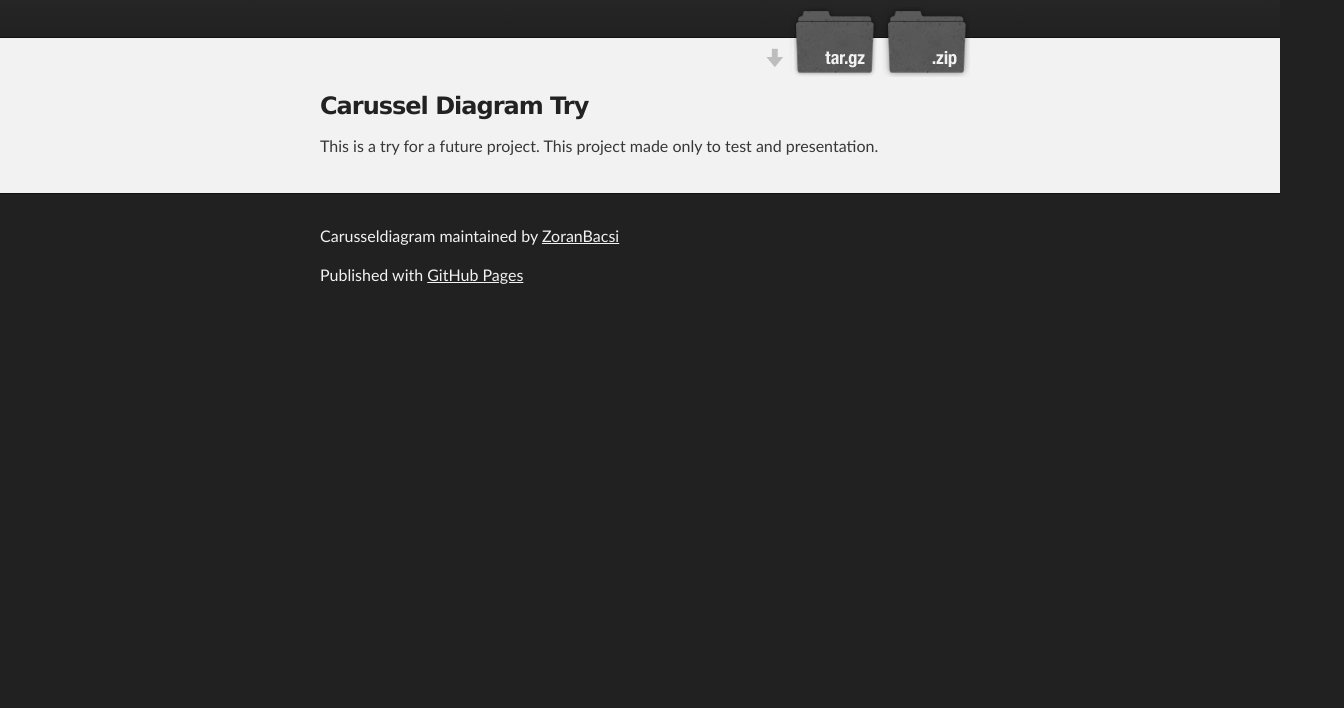
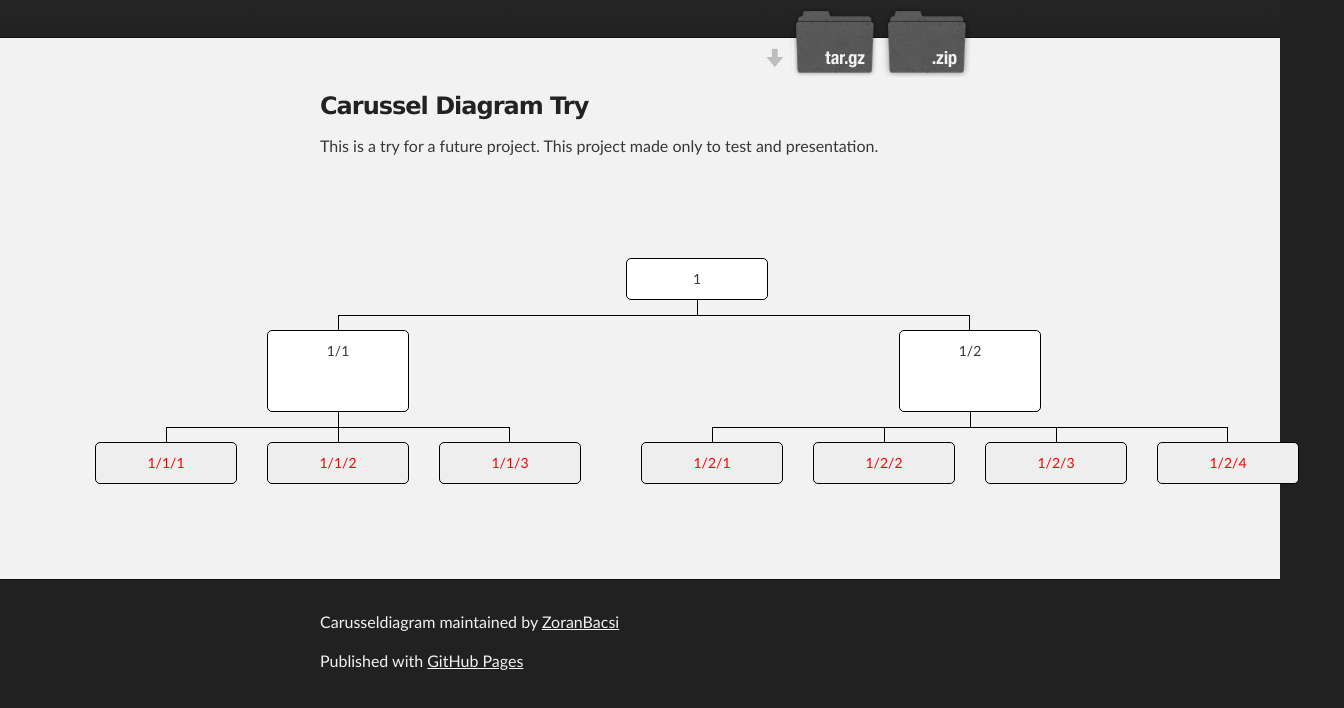
Before and after one commit to ZoranBacsi/CarusselDiagram, a plain HTML site: page index.html in a window 1280 px wide. Shown: the part 136-844 px from the top of the page, 1344 px wide, since content can reach past the window. Before the commit the page ends 800 px from the top, so only its background shows below. Drawn offline with Linux system fonts and the light colour scheme.

Commit message:
Add my code to project

```diff
--- a/index.html
+++ b/index.html
@@ -1,43 +1,74 @@
 <!DOCTYPE html>
 <html>
-
    <head>
       <meta charset='utf-8'>
       <meta http-equiv="X-UA-Compatible" content="chrome=1">
       <meta name="description" content="Carusseldiagram : ">
-
       <link rel="stylesheet" type="text/css" media="screen" href="stylesheets/stylesheet.css">
-
       <title>Carusseldiagram</title>
    </head>
-
    <body>
-
       <!-- HEADER -->
       <div id="header_wrap" class="outer">
          <header class="inner">
             <a id="forkme_banner" href="https://github.com/ZoranBacsi/CarusselDiagram">View on GitHub</a>
-
             <h1 id="project_title">Carusseldiagram</h1>
             <h2 id="project_tagline"></h2>
-
             <section id="downloads">
                <a class="zip_download_link" href="https://github.com/ZoranBacsi/CarusselDiagram/zipball/master">Download this project as a .zip file</a>
                <a class="tar_download_link" href="https://github.com/ZoranBacsi/CarusselDiagram/tarball/master">Download this project as a tar.gz file</a>
             </section>
          </header>
       </div>
-
       <!-- MAIN CONTENT -->
       <div id="main_content_wrap" class="outer">
          <section id="main_content" class="inner">
             <h3>
-<a id="carussel-diagram-try" class="anchor" href="#carussel-diagram-try" aria-hidden="true"><span aria-hidden="true" class="octicon octicon-link"></span></a>Carussel Diagram Try</h3>
-
+               <a id="carussel-diagram-try" class="anchor" href="#carussel-diagram-try" aria-hidden="true"><span aria-hidden="true" class="octicon octicon-link"></span></a>Carussel Diagram Try
+            </h3>
             <p>This is a try for a future project. This project made only to test and presentation.</p>
          </section>
+         <div class="tree">
+            <ul>
+               <li>
+                  <div>1</div>
+                  <ul>
+                     <li>
+                        <div>1/1</div>
+                        <ul>
+                           <li>
+                              <div>1/1/1</div>
+                           </li>
+                           <li>
+                              <div>1/1/2</div>
+                           </li>
+                           <li>
+                              <div>1/1/3</div>
+                           </li>
+                        </ul>
+                     </li>
+                     <li>
+                        <div>1/2</div>
+                        <ul>
+                           <li>
+                              <div>1/2/1</div>
+                           </li>
+                           <li>
+                              <div>1/2/2</div>
+                           </li>
+                           <li>
+                              <div>1/2/3</div>
+                           </li>
+                           <li>
+                              <div>1/2/4</div>
+                           </li>
+                        </ul>
+                     </li>
+                  </ul>
+               </li>
+            </ul>
          </div>
-
+      </div>
       <!-- FOOTER  -->
       <div id="footer_wrap" class="outer">
          <footer class="inner">
@@ -45,8 +76,5 @@
             <p>Published with <a href="https://pages.github.com">GitHub Pages</a></p>
          </footer>
       </div>
-
-
-
    </body>
 </html>
--- a/stylesheets/stylesheet.css
+++ b/stylesheets/stylesheet.css
@@ -423,3 +423,99 @@ Small Device Styles
   }
 
 }
+
+html,body {
+  margin: 0px;
+  padding: 0px;
+}
+
+.tree {
+  display: block;
+  position: relative;
+  text-align: center;
+  font-size: 0px;
+  padding: 50px;
+}
+
+.tree ul {
+  display: inline-block;
+  position: relative;
+  list-style: none;
+  width: auto;
+  padding: 0px;
+  margin: auto;
+  padding-top: 15px;
+  white-space: nowrap;
+}
+
+.tree ul:before {
+  content: '';
+  position: absolute;
+  top: 0px;
+  left: 50%;
+  height: 15px;
+  border-right: 1px solid #000;
+}
+
+.tree > ul {
+  padding: 0px;
+}
+
+.tree > ul:before {
+  display: none;
+}
+
+.tree li {
+  display: inline-block;
+  position: relative;
+  padding: 15px 15px;
+}
+
+.tree li:not(:last-child):before {
+  content: '';
+  position: absolute;
+  top: 0px;
+  left: 50%;
+  height: 15px;
+  width: 50%;
+  border-left: 1px solid #000;
+  border-top: 1px solid #000;
+}
+
+.tree li:not(:first-child):after {
+  content: '';
+  position: absolute;
+  top: 0px;
+  right: 50%;
+  height: 15px;
+  width: 50%;
+  border-top: 1px solid #000;
+}
+
+.tree li:not(:first-child):last-child:after {
+  border-right: 1px solid #000;
+}
+
+.tree li > div {
+  display: block;
+  position: relative;
+  font-size: 14px;
+  margin: auto;
+  width: 120px;
+  height: 20px;
+  line-height: 20px;
+  padding: 10px;
+  border: 1px solid #000;
+  background-color: #FFF;
+  border-radius: 5px;
+}
+
+/* 2. szint */
+.tree > ul > li > ul > li > div {
+  height: 60px;
+}
+/* 3. szint */
+.tree > ul > li > ul > li > ul > li > div {
+  background-color: #EEE;
+  color: red;
+}
```
Lines whose indentation alone changed are shown as unchanged.
